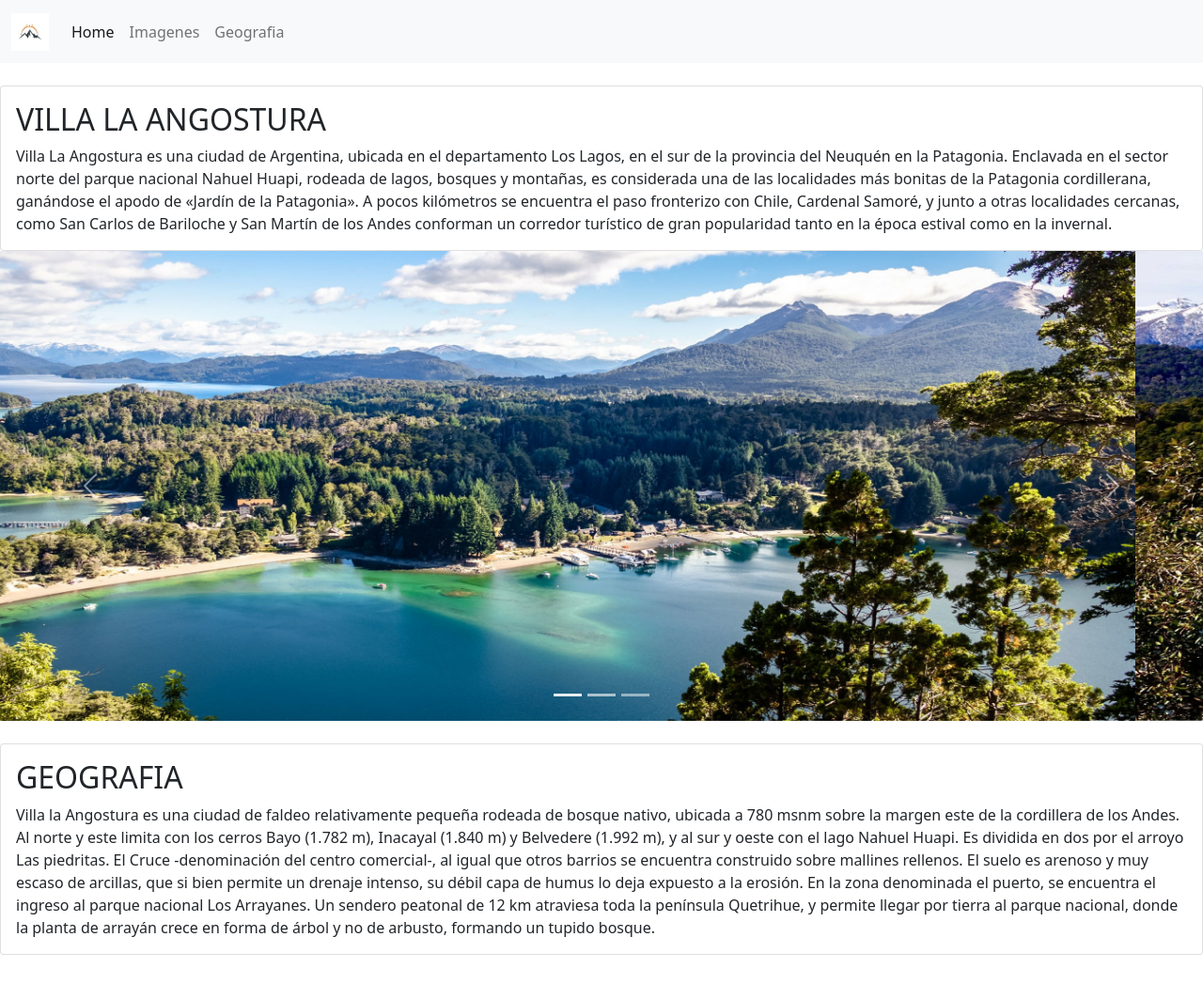
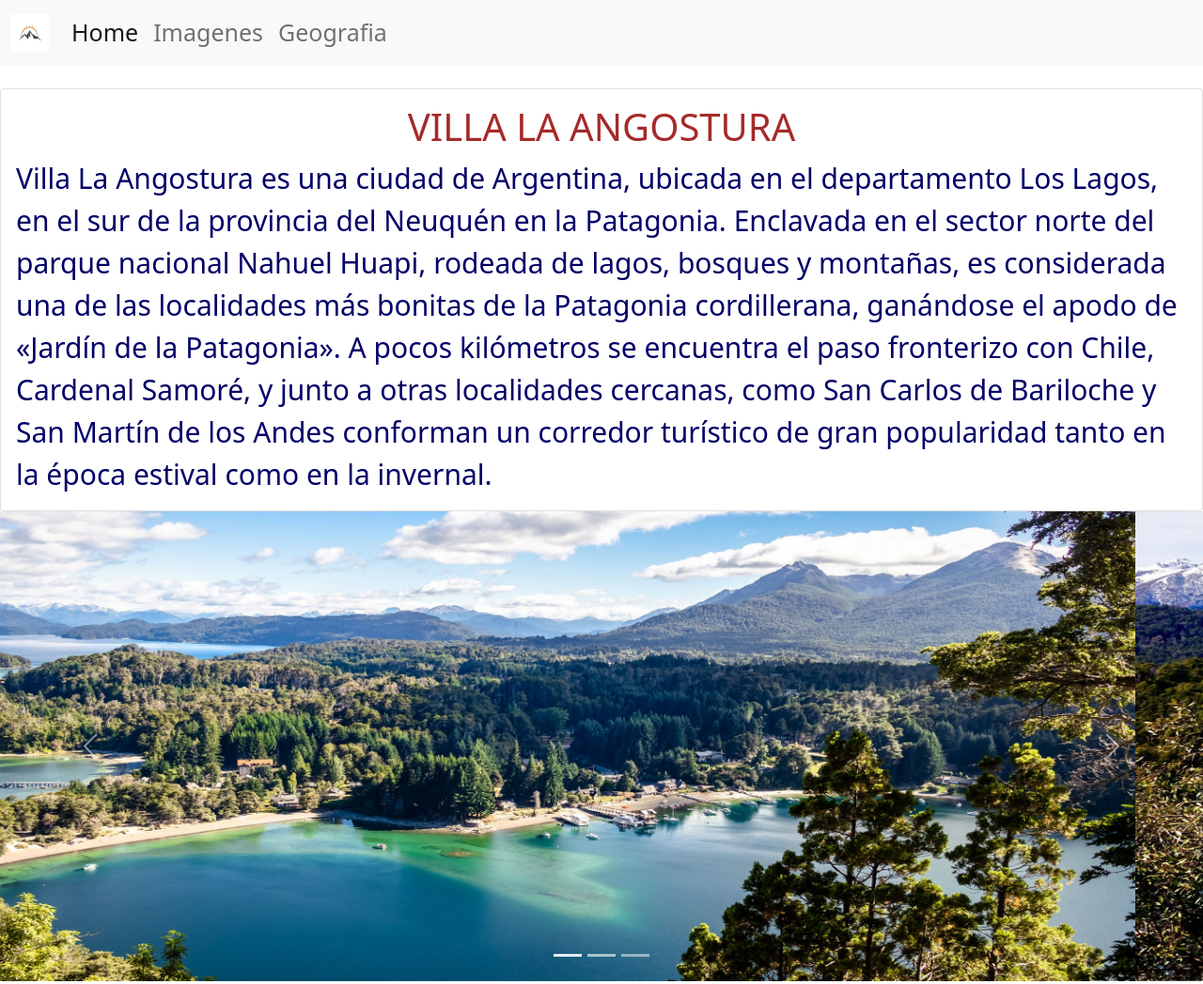
Before and after one commit to jonnycastro1024/desafio-boost, a website: page index.html in a window 1280 px wide. Shown: the top 1047 px of the page at 94% size. Before the commit the page ends 1016 px from the top, so only its background shows below. Drawn offline with nearby package versions, Linux system fonts and the light colour scheme.

Commit message:
aplicando sass

```diff
--- a/index.html
+++ b/index.html
@@ -4,8 +4,9 @@
     <meta charset="UTF-8">
     <meta http-equiv="X-UA-Compatible" content="IE=edge">
     <meta name="viewport" content="width=device-width, initial-scale=1.0">
+    <link rel="stylesheet" href="./css/style.css">
     <link href="https://cdn.jsdelivr.net/npm/bootstrap@5.1.3/dist/css/bootstrap.min.css" rel="stylesheet" integrity="sha384-1BmE4kWBq78iYhFldvKuhfTAU6auU8tT94WrHftjDbrCEXSU1oBoqyl2QvZ6jIW3" crossorigin="anonymous">
-    <title>Desafio-booststrap</title>
+    <title>Desafio-Sass</title>
 </head>
 <body>
 
--- /dev/null
+++ b/scss/style.scss
@@ -0,0 +1,20 @@
+$color_titulo: brown;
+$color-texto: rgb(0, 0, 104);
+
+h2 {
+    color: $color_titulo
+}
+
+.card-text {
+    color: $color-texto;
+    font-size: 30px;
+}
+
+.card-title {
+    font-size: 40px;
+    text-align: center;
+}
+
+a{
+    font-size: 25px;
+}
```
Also changed, not shown: package.json (added, +25 -0 lines), css/style.css (added), 1 other file.
